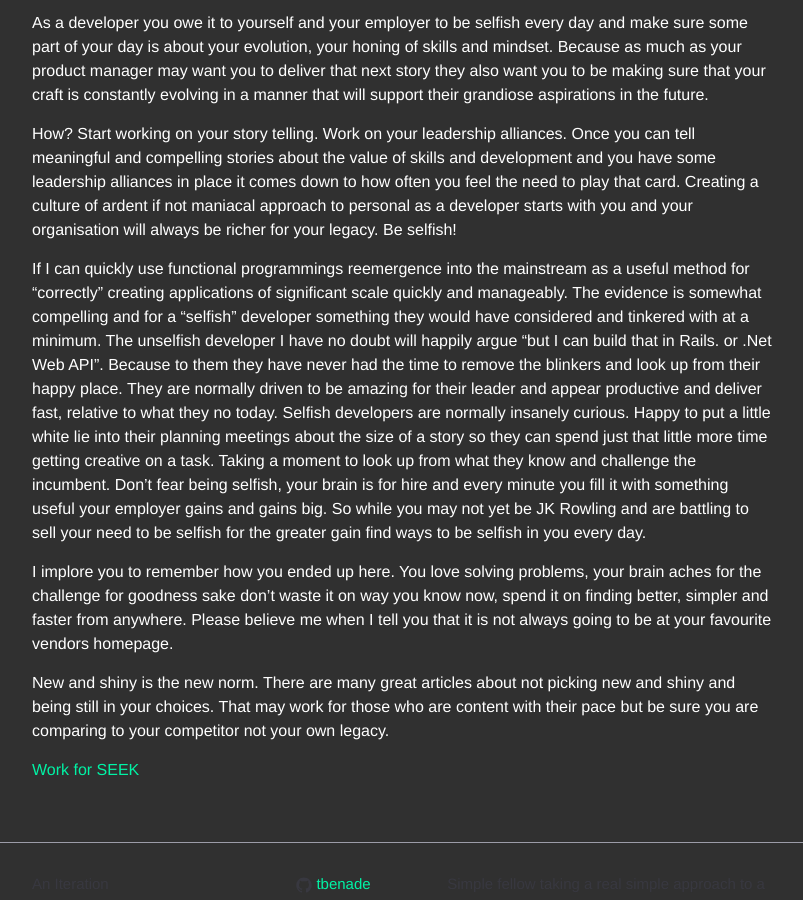
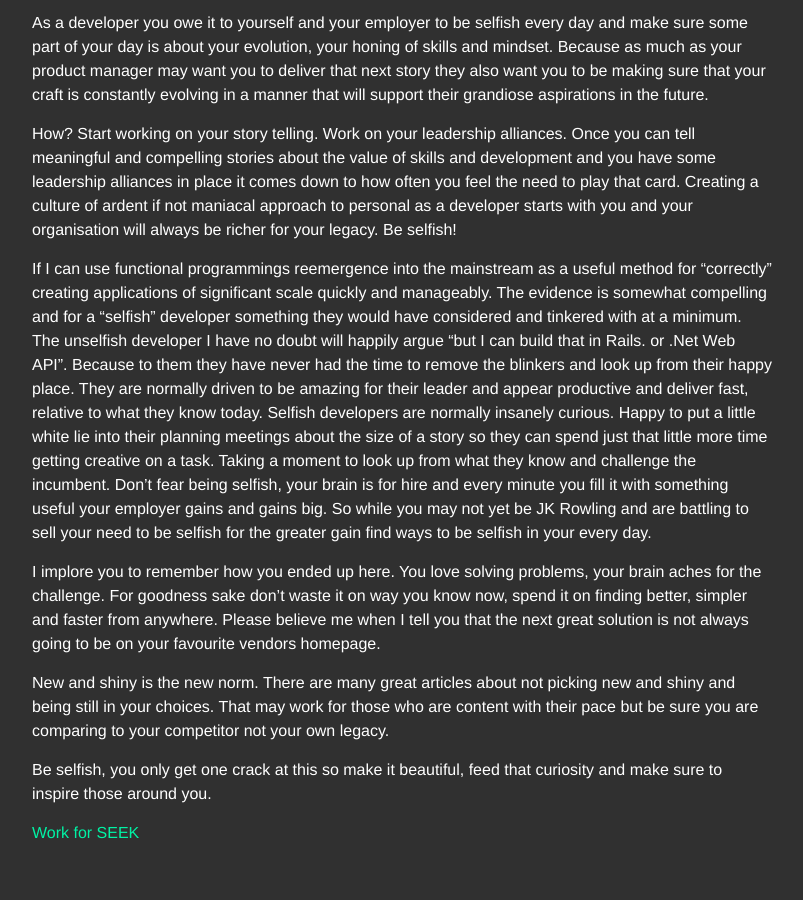
Before and after one commit to tbenade/my-blog, a Jekyll site: the page built from _posts/2015-08-25-be-selfish.md, in a window 1280 px wide and 900 px high, scrolled down 828 px. Shown: the whole window, without its empty margins (238-1041 px from the left). Built offline with Jekyll 4.4.1, drawn with Linux system fonts in a browser that asks for light colours; comment, search, counter and statistics services are not loaded.

Commit message:
more stypos, just cant spell

```diff
--- a/_posts/2015-08-25-be-selfish.md
+++ b/_posts/2015-08-25-be-selfish.md
@@ -22,11 +22,13 @@ As a developer you owe it to yourself and your employer to be selfish every day
 
 How? Start working on your story telling. Work on your leadership alliances. Once you can tell meaningful and compelling stories about the value of skills and development and you have some leadership alliances in place it comes down to how often you feel the need to play that card. Creating a culture of ardent if not maniacal approach to personal as a developer starts with you and your organisation will always be richer for your legacy. Be selfish!
 
-If I can quickly use functional programmings reemergence into the mainstream as a useful method for "correctly" creating applications of significant scale quickly and manageably. The evidence is somewhat compelling and for a "selfish" developer something they would have considered and tinkered with at a minimum. The unselfish developer I have no doubt will happily argue "but I can build that in Rails. or .Net Web API". Because to them they have never had the time to remove the blinkers and look up from their happy place. They are normally driven to be amazing for their leader and appear productive and deliver fast, relative to what they no today. Selfish developers are normally insanely curious. Happy to put a little white lie into their planning meetings about the size of a story so they can spend just that little more time getting creative on a task. Taking a moment to look up from what they know and challenge the incumbent. Don't fear being selfish, your brain is for hire and every minute you fill it with something useful your employer gains and gains big. So while you may not yet be JK Rowling and are battling to sell your need to be selfish for the greater gain find ways to be selfish in you every day.
+If I can use functional programmings reemergence into the mainstream as a useful method for "correctly" creating applications of significant scale quickly and manageably. The evidence is somewhat compelling and for a "selfish" developer something they would have considered and tinkered with at a minimum. The unselfish developer I have no doubt will happily argue "but I can build that in Rails. or .Net Web API". Because to them they have never had the time to remove the blinkers and look up from their happy place. They are normally driven to be amazing for their leader and appear productive and deliver fast, relative to what they know today. Selfish developers are normally insanely curious. Happy to put a little white lie into their planning meetings about the size of a story so they can spend just that little more time getting creative on a task. Taking a moment to look up from what they know and challenge the incumbent. Don't fear being selfish, your brain is for hire and every minute you fill it with something useful your employer gains and gains big. So while you may not yet be JK Rowling and are battling to sell your need to be selfish for the greater gain find ways to be selfish in your every day.
 
-I implore you to remember how you ended up here. You love solving problems, your brain aches for the challenge for goodness sake don't waste it on way you know now, spend it on finding better, simpler and faster from anywhere. Please believe me when I tell you that it is not always going to be at your favourite vendors homepage.
+I implore you to remember how you ended up here. You love solving problems, your brain aches for the challenge. For goodness sake don't waste it on way you know now, spend it on finding better, simpler and faster from anywhere. Please believe me when I tell you that the next great solution is not always going to be on your favourite vendors homepage.
 
 New and shiny is the new norm. There are many great articles about not picking new and shiny and being still in your choices. That may work for those who are content with their pace but be sure you are comparing to your competitor not your own legacy.
 
+Be selfish, you only get one crack at this so make it beautiful, feed that curiosity and make sure to inspire those around you.
+
 
 [Work for SEEK](http://www.seek.com.au/work-for-seek)
```
